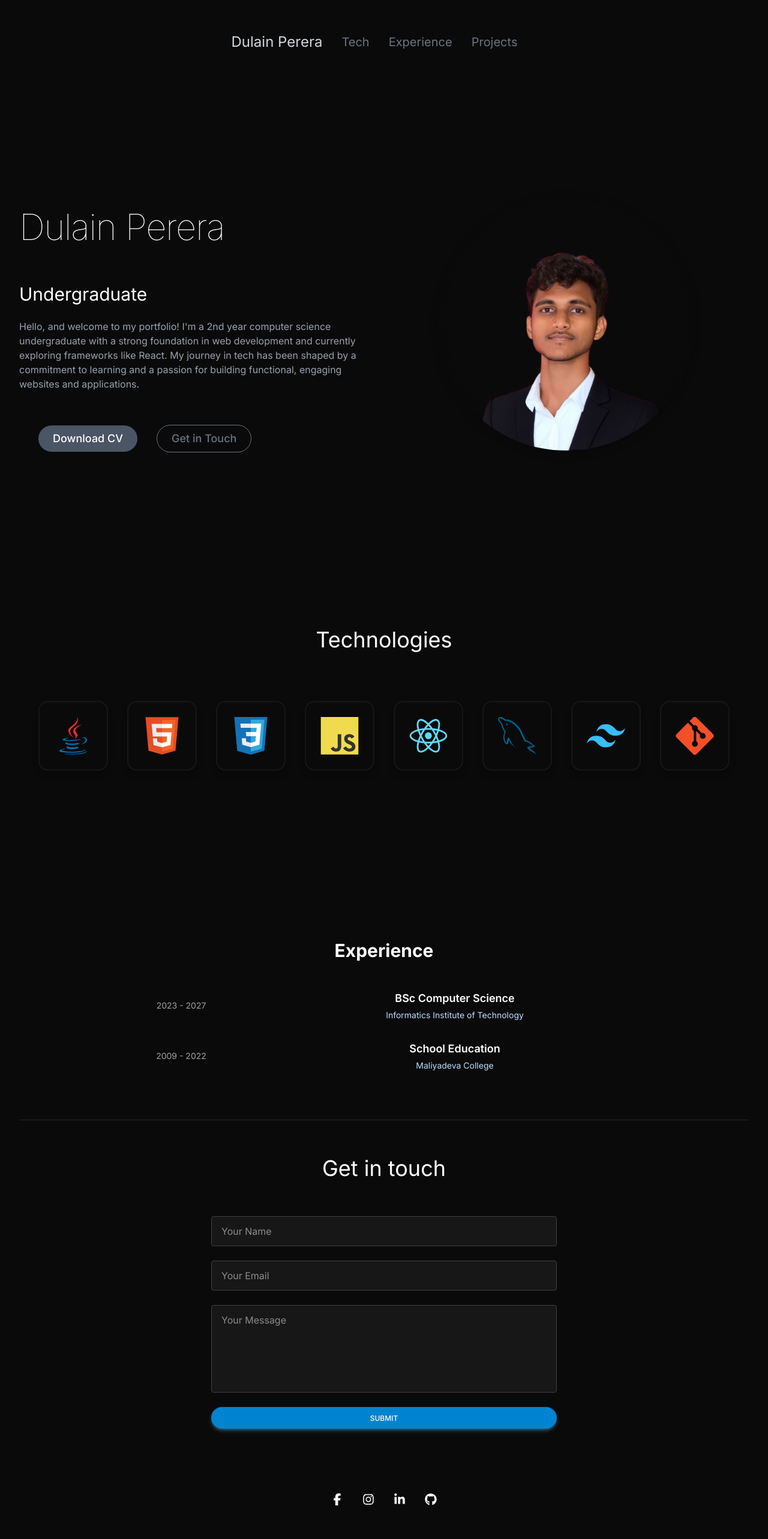
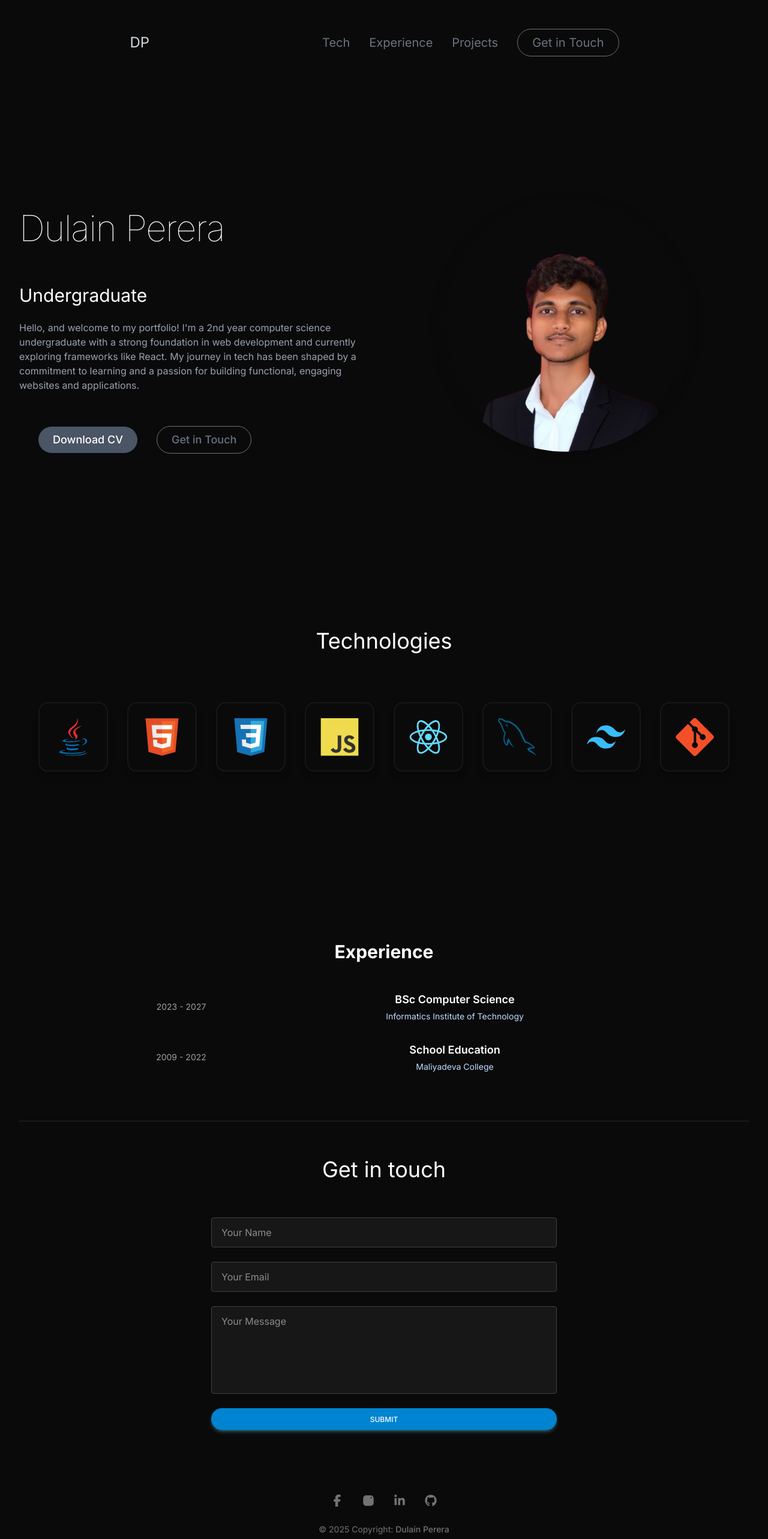
Before and after one commit to dulainperera/dulainperera.github.io, a React (Vite) app: page / in a window 1280 px wide. Shown: the top 2565 px of the page at 60% size. Built offline with nearby package versions, Linux system fonts and the light colour scheme.

Commit message:
navbar changes

```diff
--- a/src/components/Footer.jsx
+++ b/src/components/Footer.jsx
@@ -3,86 +3,73 @@
 const Contact = () => {
 
   return (
-    <div classNameName="flex flex-col items-center text-center text-neutral-500">
-      <div classNameName="container pt-9">
-
-        <div className="mb-6 flex justify-center space-x-2">
+    <div className="mb-16 text-neutral-500">
+      {/* Social Icons */}
+      <div className="flex justify-center space-x-2">
+        {/* Facebook */}
         <a
-            href="#!"
-            type="button"
-            className="rounded-full bg-transparent p-3 font-medium uppercase leading-normal text-surface transition duration-150 ease-in-out hover:text-neutral-200 "
-            data-twe-ripple-init>
+          href="https://facebook.com"
+          aria-label="Facebook"
+          target="_blank"
+          rel="noopener noreferrer"
+          className="rounded-full bg-transparent p-3 text-surface transition duration-150 ease-in-out hover:text-neutral-300"
+        >
           <span className="[&>svg]:h-5 [&>svg]:w-5">
-              <svg
-                xmlns="http://www.w3.org/2000/svg"
-                fill="currentColor"
-                viewBox="0 0 320 512">
-
-                <path
-                  d="M80 299.3V512H196V299.3h86.5l18-97.8H196V166.9c0-51.7 20.3-71.5 72.7-71.5c16.3 0 29.4 .4 37 1.2V7.9C291.4 4 256.4 0 236.2 0C129.3 0 80 50.5 80 159.4v42.1H14v97.8H80z" />
+            <svg xmlns="http://www.w3.org/2000/svg" fill="currentColor" viewBox="0 0 320 512">
+              <path d="M80 299.3V512H196V299.3h86.5l18-97.8H196V166.9c0-51.7 20.3-71.5 72.7-71.5c16.3 0 29.4 .4 37 1.2V7.9C291.4 4 256.4 0 236.2 0C129.3 0 80 50.5 80 159.4v42.1H14v97.8H80z" />
             </svg>
           </span>
         </a>
 
-
-
+        {/* Instagram */}
         <a
-            href="#!"
-            type="button"
-            className="rounded-full bg-transparent p-3 font-medium uppercase leading-normal text-surface transition duration-150 ease-in-out hover:bg-neutral-100 focus:outline-none focus:ring-0 dark:text-white dark:hover:bg-secondary-900"
-            data-twe-ripple-init>
-            <span className="mx-auto [&>svg]:h-5 [&>svg]:w-5">
-              <svg
-                xmlns="http://www.w3.org/2000/svg"
-                fill="currentColor"
-                viewBox="0 0 448 512">
-
-                <path
-                  d="M224.1 141c-63.6 0-114.9 51.3-114.9 114.9s51.3 114.9 114.9 114.9S339 319.5 339 255.9 287.7 141 224.1 141zm0 189.6c-41.1 0-74.7-33.5-74.7-74.7s33.5-74.7 74.7-74.7 74.7 33.5 74.7 74.7-33.6 74.7-74.7 74.7zm146.4-194.3c0 14.9-12 26.8-26.8 26.8-14.9 0-26.8-12-26.8-26.8s12-26.8 26.8-26.8 26.8 12 26.8 26.8zm76.1 27.2c-1.7-35.9-9.9-67.7-36.2-93.9-26.2-26.2-58-34.4-93.9-36.2-37-2.1-147.9-2.1-184.9 0-35.8 1.7-67.6 9.9-93.9 36.1s-34.4 58-36.2 93.9c-2.1 37-2.1 147.9 0 184.9 1.7 35.9 9.9 67.7 36.2 93.9s58 34.4 93.9 36.2c37 2.1 147.9 2.1 184.9 0 35.9-1.7 67.7-9.9 93.9-36.2 26.2-26.2 34.4-58 36.2-93.9 2.1-37 2.1-147.8 0-184.8zM398.8 388c-7.8 19.6-22.9 34.7-42.6 42.6-29.5 11.7-99.5 9-132.1 9s-102.7 2.6-132.1-9c-19.6-7.8-34.7-22.9-42.6-42.6-11.7-29.5-9-99.5-9-132.1s-2.6-102.7 9-132.1c7.8-19.6 22.9-34.7 42.6-42.6 29.5-11.7 99.5-9 132.1-9s102.7-2.6 132.1 9c19.6 7.8 34.7 22.9 42.6 42.6 11.7 29.5 9 99.5 9 132.1s2.7 102.7-9 132.1z" />
+          href="https://instagram.com"
+          aria-label="Instagram"
+          target="_blank"
+          rel="noopener noreferrer"
+          className="rounded-full bg-transparent p-3 text-surface transition duration-150 ease-in-out hover:text-neutral-300"
+        >
+          <span className="[&>svg]:h-5 [&>svg]:w-5">
+            <svg xmlns="http://www.w3.org/2000/svg" fill="currentColor" viewBox="0 0 448 512">
+              <path d="M224.1 141c-63.6 0-114.9 51.3-114.9 114.9s51.3 114.9 114.9 114.9S339 319.5 339 255.9 287.7 141 224.1 141zm0 189.6c-41.1 0-74.7-33.5-74.7-74.7s33.5-74.7 74.7-74.7 74.7 33.5 74.7 74.7-33.6 74.7-74.7 74.7zm146.4-194.3c0 14.9-12 26.8-26.8 26.8s-26.8-12-26.8-26.8 12-26.8 26.8-26.8 26.8 12 26.8 26.8zm76.1 27.2c-1.7-35.9-9.9-67.7-36.2-93.9s-58-34.4-93.9-36.2c-37-2.1-147.9-2.1-184.9 0-35.8 1.7-67.6 9.9-93.9 36.1s-34.4 58-36.2 93.9c-2.1 37-2.1 147.9 0 184.9 1.7 35.9 9.9 67.7 36.2 93.9s58 34.4 93.9 36.2c37 2.1 147.9 2.1 184.9 0 35.9-1.7 67.7-9.9 93.9-36.2 26.2-26.2 34.4-58 36.2-93.9 2.1-37 2.1-147.8 0-184.8z" />
             </svg>
           </span>
         </a>
 
+        {/* LinkedIn */}
         <a
-            href="#!"
-            type="button"
-            className="rounded-full bg-transparent p-3 font-medium uppercase leading-normal text-surface transition duration-150 ease-in-out hover:bg-neutral-100 focus:outline-none focus:ring-0 dark:text-white dark:hover:bg-secondary-900"
-            data-twe-ripple-init>
-            <span className="mx-auto [&>svg]:h-5 [&>svg]:w-5">
-              <svg
-                xmlns="http://www.w3.org/2000/svg"
-                fill="currentColor"
-                viewBox="0 0 448 512">
-
-                <path
-                  d="M100.3 448H7.4V148.9h92.9zM53.8 108.1C24.1 108.1 0 83.5 0 53.8a53.8 53.8 0 0 1 107.6 0c0 29.7-24.1 54.3-53.8 54.3zM447.9 448h-92.7V302.4c0-34.7-.7-79.2-48.3-79.2-48.3 0-55.7 37.7-55.7 76.7V448h-92.8V148.9h89.1v40.8h1.3c12.4-23.5 42.7-48.3 87.9-48.3 94 0 111.3 61.9 111.3 142.3V448z" />
+          href="https://linkedin.com"
+          aria-label="LinkedIn"
+          target="_blank"
+          rel="noopener noreferrer"
+          className="rounded-full bg-transparent p-3 text-surface transition duration-150 ease-in-out hover:text-neutral-300"
+        >
+          <span className="[&>svg]:h-5 [&>svg]:w-5">
+            <svg xmlns="http://www.w3.org/2000/svg" fill="currentColor" viewBox="0 0 448 512">
+              <path d="M100.3 448H7.4V148.9h92.9zM53.8 108.1C24.1 108.1 0 83.5 0 53.8a53.8 53.8 0 0 1 107.6 0c0 29.7-24.1 54.3-53.8 54.3zM447.9 448h-92.7V302.4c0-34.7-.7-79.2-48.3-79.2-48.3 0-55.7 37.7-55.7 76.7V448h-92.8V148.9h89.1v40.8h1.3c12.4-23.5 42.7-48.3 87.9-48.3 94 0 111.3 61.9 111.3 142.3V448z" />
             </svg>
           </span>
         </a>
 
+        {/* GitHub */}
         <a
-            href="#!"
-            type="button"
-            className="rounded-full bg-transparent p-3 font-medium uppercase leading-normal text-surface transition duration-150 ease-in-out hover:bg-neutral-100 focus:outline-none focus:ring-0 dark:text-white dark:hover:bg-secondary-900"
-            data-twe-ripple-init>
-            <span className="mx-auto [&>svg]:h-5 [&>svg]:w-5">
-              <svg
-                xmlns="http://www.w3.org/2000/svg"
-                fill="currentColor"
-                viewBox="0 0 496 512">
-
-                <path
-                  d="M165.9 397.4c0 2-2.3 3.6-5.2 3.6-3.3 .3-5.6-1.3-5.6-3.6 0-2 2.3-3.6 5.2-3.6 3-.3 5.6 1.3 5.6 3.6zm-31.1-4.5c-.7 2 1.3 4.3 4.3 4.9 2.6 1 5.6 0 6.2-2s-1.3-4.3-4.3-5.2c-2.6-.7-5.5 .3-6.2 2.3zm44.2-1.7c-2.9 .7-4.9 2.6-4.6 4.9 .3 2 2.9 3.3 5.9 2.6 2.9-.7 4.9-2.6 4.6-4.6-.3-1.9-3-3.2-5.9-2.9zM244.8 8C106.1 8 0 113.3 0 252c0 110.9 69.8 205.8 169.5 239.2 12.8 2.3 17.3-5.6 17.3-12.1 0-6.2-.3-40.4-.3-61.4 0 0-70 15-84.7-29.8 0 0-11.4-29.1-27.8-36.6 0 0-22.9-15.7 1.6-15.4 0 0 24.9 2 38.6 25.8 21.9 38.6 58.6 27.5 72.9 20.9 2.3-16 8.8-27.1 16-33.7-55.9-6.2-112.3-14.3-112.3-110.5 0-27.5 7.6-41.3 23.6-58.9-2.6-6.5-11.1-33.3 2.6-67.9 20.9-6.5 69 27 69 27 20-5.6 41.5-8.5 62.8-8.5s42.8 2.9 62.8 8.5c0 0 48.1-33.6 69-27 13.7 34.7 5.2 61.4 2.6 67.9 16 17.7 25.8 31.5 25.8 58.9 0 96.5-58.9 104.2-114.8 110.5 9.2 7.9 17 22.9 17 46.4 0 33.7-.3 75.4-.3 83.6 0 6.5 4.6 14.4 17.3 12.1C428.2 457.8 496 362.9 496 252 496 113.3 383.5 8 244.8 8zM97.2 352.9c-1.3 1-1 3.3 .7 5.2 1.6 1.6 3.9 2.3 5.2 1 1.3-1 1-3.3-.7-5.2-1.6-1.6-3.9-2.3-5.2-1zm-10.8-8.1c-.7 1.3 .3 2.9 2.3 3.9 1.6 1 3.6 .7 4.3-.7 .7-1.3-.3-2.9-2.3-3.9-2-.6-3.6-.3-4.3 .7zm32.4 35.6c-1.6 1.3-1 4.3 1.3 6.2 2.3 2.3 5.2 2.6 6.5 1 1.3-1.3 .7-4.3-1.3-6.2-2.2-2.3-5.2-2.6-6.5-1zm-11.4-14.7c-1.6 1-1.6 3.6 0 5.9 1.6 2.3 4.3 3.3 5.6 2.3 1.6-1.3 1.6-3.9 0-6.2-1.4-2.3-4-3.3-5.6-2z" />
+          href="https://github.com"
+          aria-label="GitHub"
+          target="_blank"
+          rel="noopener noreferrer"
+          className="rounded-full bg-transparent p-3 text-surface transition duration-150 ease-in-out hover:text-neutral-300"
+        >
+          <span className="[&>svg]:h-5 [&>svg]:w-5">
+            <svg xmlns="http://www.w3.org/2000/svg" fill="currentColor" viewBox="0 0 496 512">
+              <path d="M165.9 397.4c0 2-2.3 3.6-5.2 3.6-3.3 .3-5.6-1.3-5.6-3.6 0-2 2.3-3.6 5.2-3.6 3-.3 5.6 1.3 5.6 3.6zm-31.1-4.5c-.7 2 1.3 4.3 4.3 4.9 2.6 1 5.6 0 6.2-2s-1.3-4.3-4.3-5.2c-2.6-.7-5.5 .3-6.2 2.3zm44.2-1.7c-2.9 .7-4.9 2.6-4.6 4.9 .3 2 2.9 3.3 5.9 2.6 2.9-.7 4.9-2.6 4.6-4.6-.3-1.9-3-3.2-5.9-2.9zM244.8 8C106.1 8 0 113.3 0 252c0 110.9 69.8 205.8 169.5 239.2 12.8 2.3 17.3-5.6 17.3-12.1 0-6.2-.3-40.4-.3-61.4 0 0-70 15-84.7-29.8 0 0-11.4-29.1-27.8-36.6 0 0-22.9-15.7 1.6-15.4 0 0 24.9 2 38.6 25.8 21.9 38.6 58.6 27.5 72.9 20.9 2.3-16 8.8-27.1 16-33.7-55.9-6.2-112.3-14.3-112.3-110.5 0-27.5 7.6-41.3 23.6-58.9-2.6-6.5-11.1-33.3 2.6-67.9 20.9-6.5 69 27 69 27 20-5.6 41.5-8.5 62.8-8.5s42.8 2.9 62.8 8.5c0 0 48.1-33.6 69-27 13.7 34.7 5.2 61.4 2.6 67.9 16 17.7 25.8 31.5 25.8 58.9 0 96.5-58.9 104.2-114.8 110.5 9.2 7.9 17 22.9 17 46.4 0 33.7-.3 75.4-.3 83.6 0 6.5 4.6 14.4 17.3 12.1C428.2 457.8 496 362.9 496 252 496 113.3 383.5 8 244.8 8z" />
             </svg>
           </span>
         </a>
       </div>
-      </div>
 
-
-      <div className="w-full p-4 text-center pb-4">
-        © 2025 Copyright: Dulain Perera
-
+      {/* Footer */}
+      <div className="w-full p-4 text-center text-sm text-neutral-500">
+        © 2025 Copyright: <span className="font-medium">Dulain Perera</span>
       </div>
     </div>
   );
--- a/src/components/Navbar.jsx
+++ b/src/components/Navbar.jsx
@@ -4,61 +4,56 @@ import { FaBars, FaTimes } from 'react-icons/fa';
 const Navbar = () => {
   const [isOpen, setIsOpen] = useState(false);
 
-  const toggleMenu = () => {
-    setIsOpen(!isOpen);
-  };
+  const toggleMenu = () => setIsOpen(!isOpen);
 
   return (
-    <nav className="static w-300px z-50 flex items-center justify-center py-6 px-12 bg-neutral-950">
+    <nav className="w-full z-50 bg-neutral-950 px-6 py-4">
+      {/* Desktop Navbar */}
+      <div className="hidden md:flex items-center justify-center">
         <div className="flex flex-shrink-0 items-center">
-        <p className="text-2xl text-gray-300">Dulain Perera</p>
+          <p className="text-2xl text-gray-300">DP</p>
         </div>
-      <div className="hidden md:flex m-8 items-center justify-center gap-8 text-xl">
-
-        <a href="#tech" className=" text-gray-500 hover:text-white relative transition duration-300 ease-in-out
-        after:content-[''] after:absolute after:left-0 after:bottom-0 after:w-0 after:h-[2px] after:bg-white
-        after:transition-all after:duration-300 hover:after:w-full">
+        <div className="flex m-8 items-center justify-center gap-8 text-xl">
+          <a href="#tech" className="ml-64 text-gray-500 hover:text-gray-300 relative transition duration-300 ease-in-out
+            ">
             Tech
           </a>
-        <a href="#experience" className="text-gray-500 hover:text-white relative transition duration-300 ease-in-out
-        after:content-[''] after:absolute after:left-0 after:bottom-0 after:w-0 after:h-[2px] after:bg-white
-        after:transition-all after:duration-300 hover:after:w-full">
+          <a href="#experience" className="text-gray-500 hover:text-gray-300 relative transition duration-300 ease-in-out
+            ">
             Experience
           </a>
-        <a href="#projects" className="text-gray-500 hover:text-white relative transition duration-300 ease-in-out
-        after:content-[''] after:absolute after:left-0 after:bottom-0 after:w-0 after:h-[2px] after:bg-white
-        after:transition-all after:duration-300 hover:after:w-full">
+          <a href="#projects" className="text-gray-500 hover:text-gray-300 relative transition duration-300 ease-in-out
+            ">
             Projects
           </a>
+          <a href="#contact" className="px-6 py-2 bg-neutral-950 text-gray-500 border border-gray-500 rounded-full  transition duration-300 ease-in-out hover:text-gray-300 hover:border-gray-300">
+            Get in Touch
+          </a>
+        </div>
       </div>
 
-      <div className="md:hidden flex items-center">
-        <button onClick={toggleMenu} className="text-gray-500 hover:text-white relative transition duration-300 ease-in-out">
+      {/* Mobile Navbar Header */}
+      <div className="flex md:hidden items-center justify-between">
+        <p className="text-2xl text-gray-300">DP</p>
+        <button onClick={toggleMenu} className="text-gray-500">
           {isOpen ? <FaTimes size={24} /> : <FaBars size={24} />}
         </button>
       </div>
 
+      {/* Mobile Dropdown Menu */}
       {isOpen && (
-        <div className="absolute top-16 left-0 w-full bg-neutral-950 flex flex-col items-center gap-8 text-xl py-4 md:hidden">
-          <a href="#intro" className="text-gray-300 hover:text-white relative transition duration-300 ease-in-out
-          after:content-[''] after:absolute after:left-0 after:bottom-0 after:w-0 after:h-[2px] after:bg-white
-          after:transition-all after:duration-300 hover:after:w-full" onClick={toggleMenu}>
-            About
-          </a>
-          <a href="#tech" className="text-gray-300 hover:text-white relative transition duration-300 ease-in-out
-          after:content-[''] after:absolute after:left-0 after:bottom-0 after:w-0 after:h-[2px] after:bg-white
-          after:transition-all after:duration-300 hover:after:w-full" onClick={toggleMenu}>
+        <div onClick={toggleMenu} className="d:hidden fixed inset-0 top-[60px] z-40 bg-black/40 backdrop-blur-md flex flex-col items-center justify-center gap-8 text-xl text-gray-300">
+          <a href="#tech" onClick={toggleMenu} >
             Tech
           </a>
-          <a href="#experience" className="text-gray-300 hover:text-white relative transition duration-300 ease-in-out
-          after:content-[''] after:absolute after:left-0 after:bottom-0 after:w-0 after:h-[2px] after:bg-white
-          after:transition-all after:duration-300 hover:after:w-full" onClick={toggleMenu}>
+          <a href="#experience" onClick={toggleMenu} >
             Experience
           </a>
-          <a href="#projects" className="text-gray-300 hover:text-white relative transition duration-300 ease-in-out
-          after:content-[''] after:absolute after:left-0 after:bottom-0 after:w-0 after:h-[2px] after:bg-white
-          after:transition-all after:duration-300 hover:after:w-full" onClick={toggleMenu}>
+          <a href="#projects" onClick={toggleMenu} className="text-gray-300 ">
             Projects
+          </a>
+          <a href="#contact" onClick={toggleMenu} className="px-6 py-2 bg-neutral-950 text-gray-300 border border-gray-500 rounded-full hover:bg-gray-500 transition duration-300 ease-in-out hover:text-neutral-950">
+            Get in Touch
           </a>
         </div>
       )}
```
Lines whose indentation alone changed are shown as unchanged.
